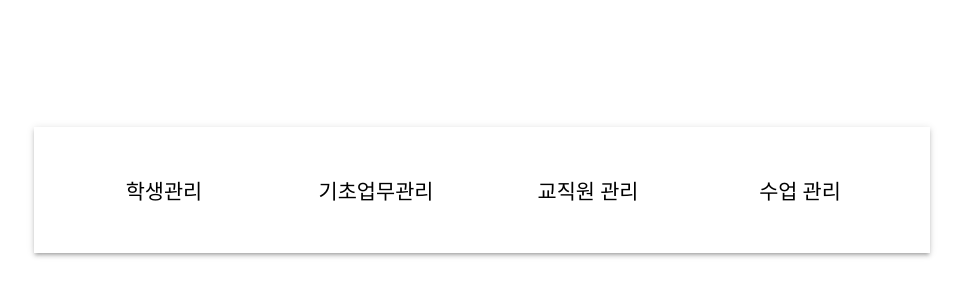
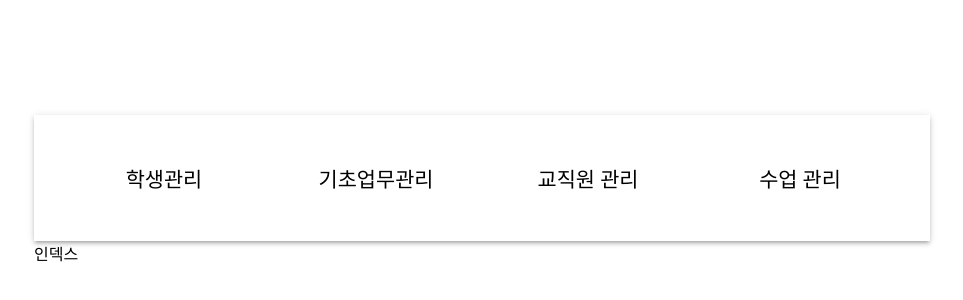
Before and after one commit to wisberry2022/school-manager-front, a Next.js app: page / in a window 1280 px wide. Shown: the part 210-510 px from the top of the page, without its empty margins (158-1121 px from the left). Built offline with nearby package versions, Linux system fonts and the light colour scheme.

Commit message:
네비게이션 적용 및 인덱스 페이지 구성

```diff
--- a/src/pages/_app.tsx
+++ b/src/pages/_app.tsx
@@ -1,7 +1,23 @@
+import TopNav from '@/components/layout/TopNav';
 import '@/styles/reset.css';
+import { Stack, styled } from '@mui/material';
 import type { AppProps } from "next/app";
 import { RecoilRoot } from 'recoil';
 
+
+const Wrapper = styled(Stack)`
+  position: absolute;
+  top: 50%;
+  left: 50%;
+  width: 70%;
+  transform: translate(-50%, -50%);
+`;
+
 export default function App({ Component, pageProps }: AppProps) {
-  return <RecoilRoot><Component {...pageProps} /></RecoilRoot>;
+  return (<RecoilRoot>
+    <Wrapper>
+      <TopNav />
+      <Component {...pageProps} />
+    </Wrapper>
+  </RecoilRoot>);
 }
--- a/src/pages/index.tsx
+++ b/src/pages/index.tsx
@@ -1,19 +1,3 @@
-import TopNav from "@/components/layout/TopNav";
-import { Stack, Typography, styled } from "@mui/material";
-
-const Wrapper = styled(Stack)`
-  position: absolute;
-  top: 50%;
-  left: 50%;
-  width: 70%;
-  transform: translate(-50%, -50%);
-`;
-
-
 export default function Home() {
-  return (
-    <Wrapper direction="column" sx={{ p: 3, gap: 1.5 }}>
-      <TopNav />
-    </Wrapper>
-  );
+  return <div>인덱스</div>;
 }
```
